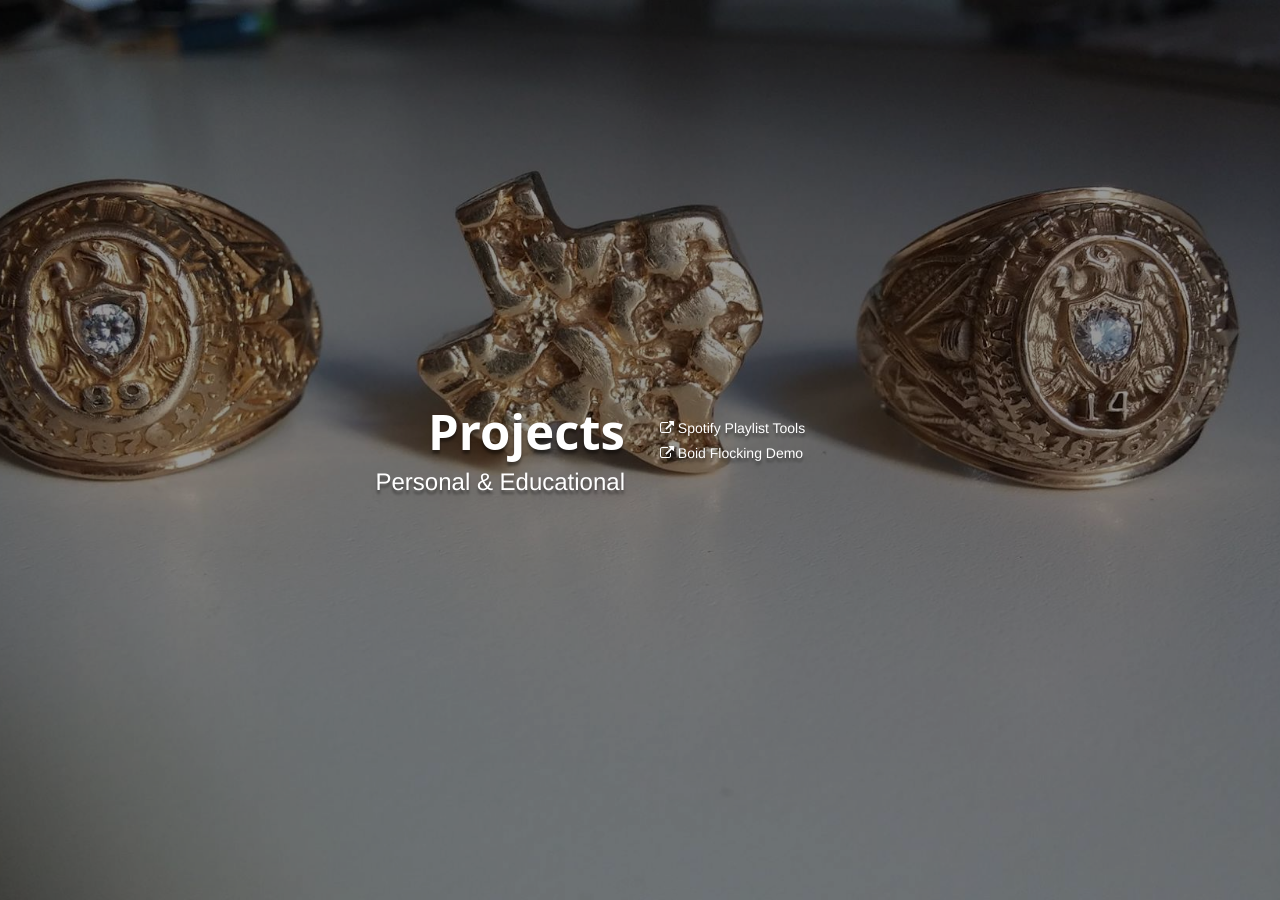
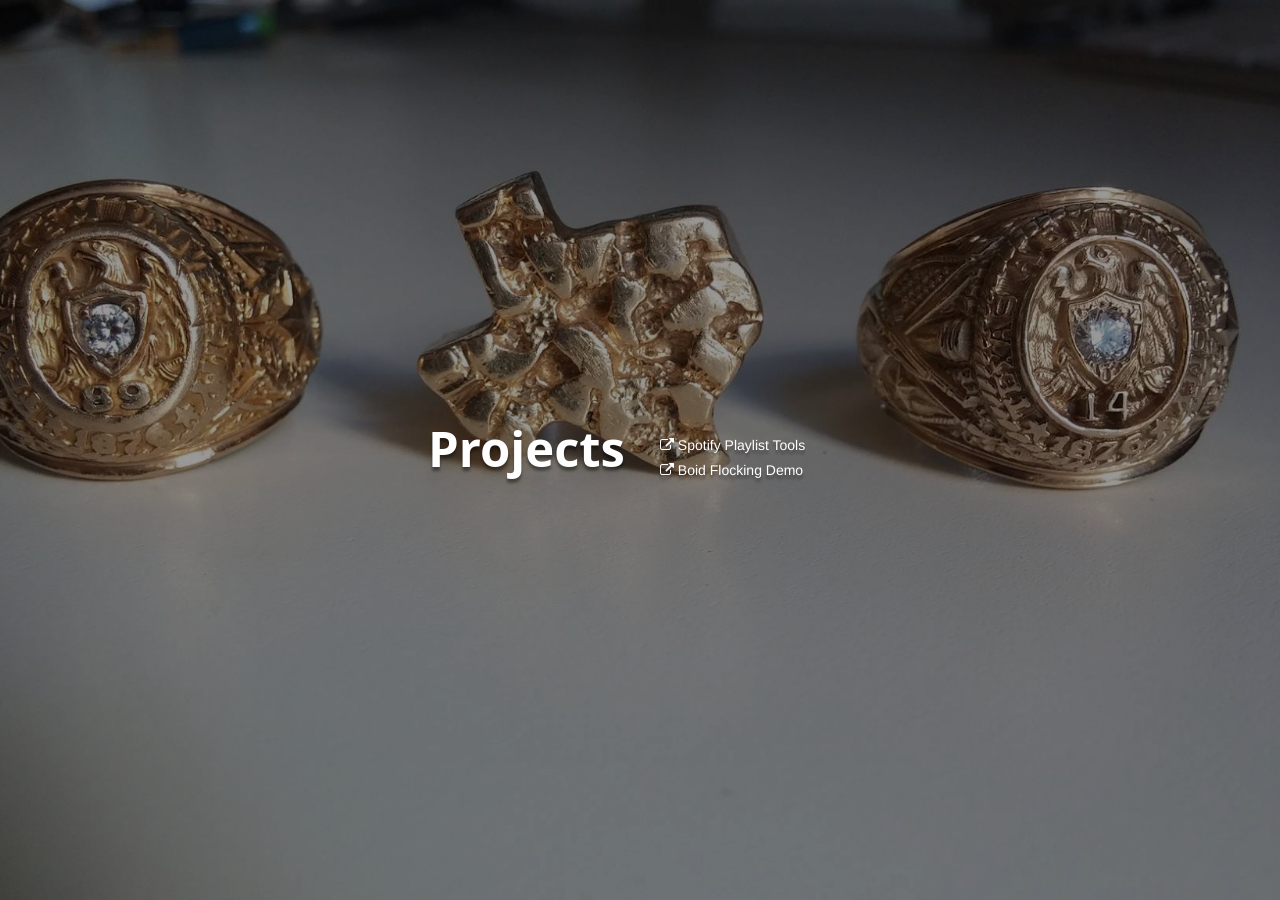
Before and after one commit to brentwalther/brentwalther.github.io, a Jekyll site: the page built from projects.html, in a window 1280 px wide. Built offline with Jekyll 4.4.1, drawn with Linux system fonts in a browser that asks for light colours; nearby versions of some CDN libraries.

Commit message:
Remove awkward looking subtitle.

```diff
--- a/projects.html
+++ b/projects.html
@@ -8,11 +8,9 @@ layout: default
       <div class="col-md-4 col-md-offset-2">
         <div class="text-right hidden-xs hidden-sm">
           <h1>Projects</h1>
-          <h3>Personal &amp; Educational</h3>
         </div>
         <div class="text-center hidden-md hidden-lg">
           <h1>Projects</h1>
-          <h3>Personal &amp; Educational</h3>
         </div>
       </div>
       <div class="col-md-4" id="content">
```
